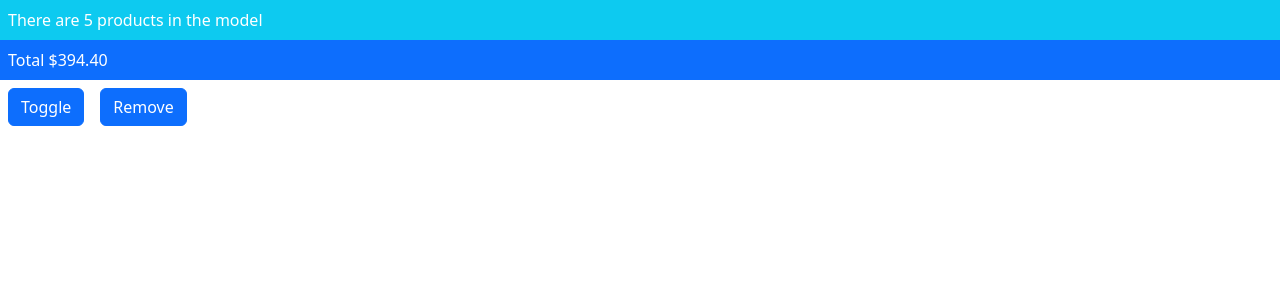
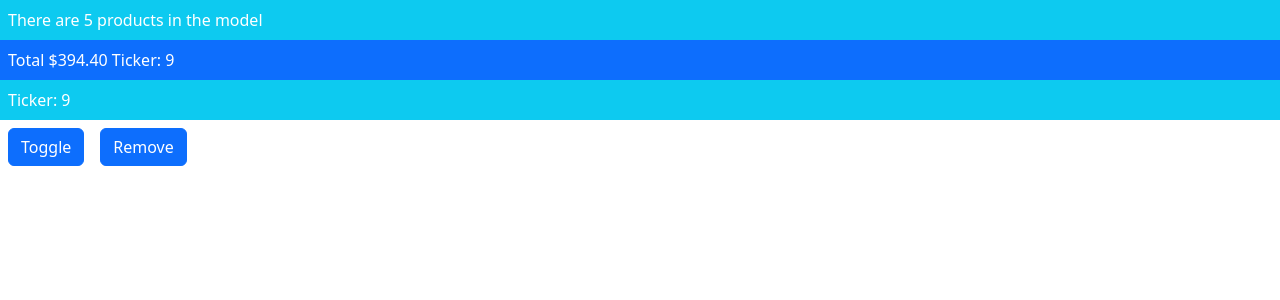
Before and after one commit to AslanHalil/AngularExample, an Angular app: page / in a window 1280 px wide. Shown: the top 300 px of the page. Built offline with nearby package versions, Linux system fonts and the light colour scheme.

Commit message:
Using obeservables.

```diff
--- a/src/app/component.ts
+++ b/src/app/component.ts
@@ -1,5 +1,7 @@
 import {Component, computed, effect, signal} from "@angular/core";
 import {Model} from "./repository.model";
+import {Ticker} from "./ticker.model";
+import {toSignal} from "@angular/core/rxjs-interop";
 
 @Component({
   selector: "app",
@@ -9,6 +11,13 @@ export class ProductComponent {
   private model: Model = new Model();
   private messages = ["Total", "Price"];
   private index = signal<number>(0);
+  private ticker = new Ticker();
+  tickerValue = toSignal(this.ticker.value, {initialValue: 0});
+
+  // constructor() {
+  //   this.ticker.value.subscribe(newValue =>
+  //     this.tickerValue = newValue);
+  // }
 
   // get count(): number {
   //   let result = this.model.getProducts().length;
@@ -37,7 +46,9 @@ export class ProductComponent {
   //   return result;
   // }
   message = computed<string>(() =>
-    `${this.messages[this.index()]} $${this.total}`);
+    `${this.messages[this.index()]} $${this.total} `
+    + ` Ticker: ${this.tickerValue()}`);
+
   messageEffect = effect(() =>
     console.log(`message value computed: ${this.message()}`));
 
--- a/src/app/template.html
+++ b/src/app/template.html
@@ -3,6 +3,9 @@
 </div>
 <div class="bg-primary text-white p-2">
   {{ message() }}
+</div>
+<div class="bg-info text-white p-2">
+  Ticker: {{ tickerValue() }}
 </div>
 <button class="btn btn-primary m-2" (click)="toggleMessage()">
   Toggle
--- /dev/null
+++ b/src/app/ticker.model.ts
@@ -0,0 +1,5 @@
+import {Observable, interval} from "rxjs";
+
+export class Ticker {
+  value: Observable<number> = interval(500);
+}
```
